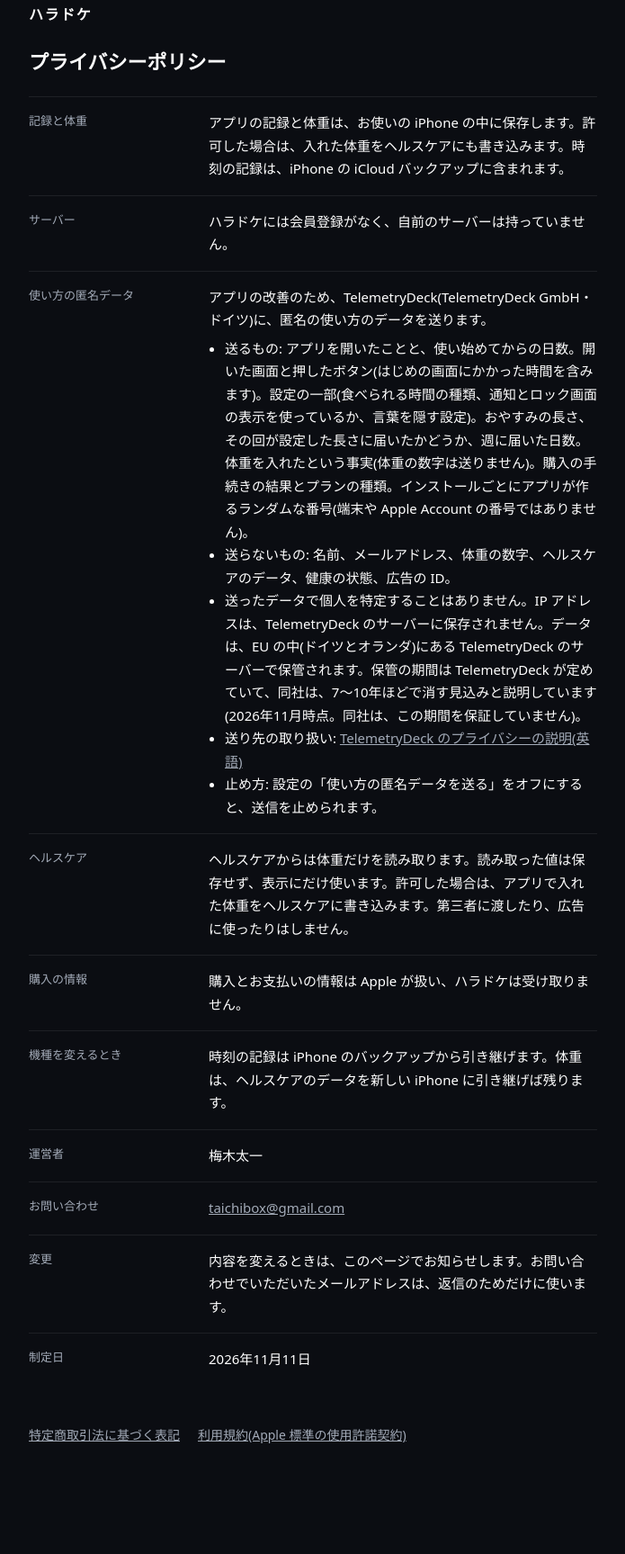
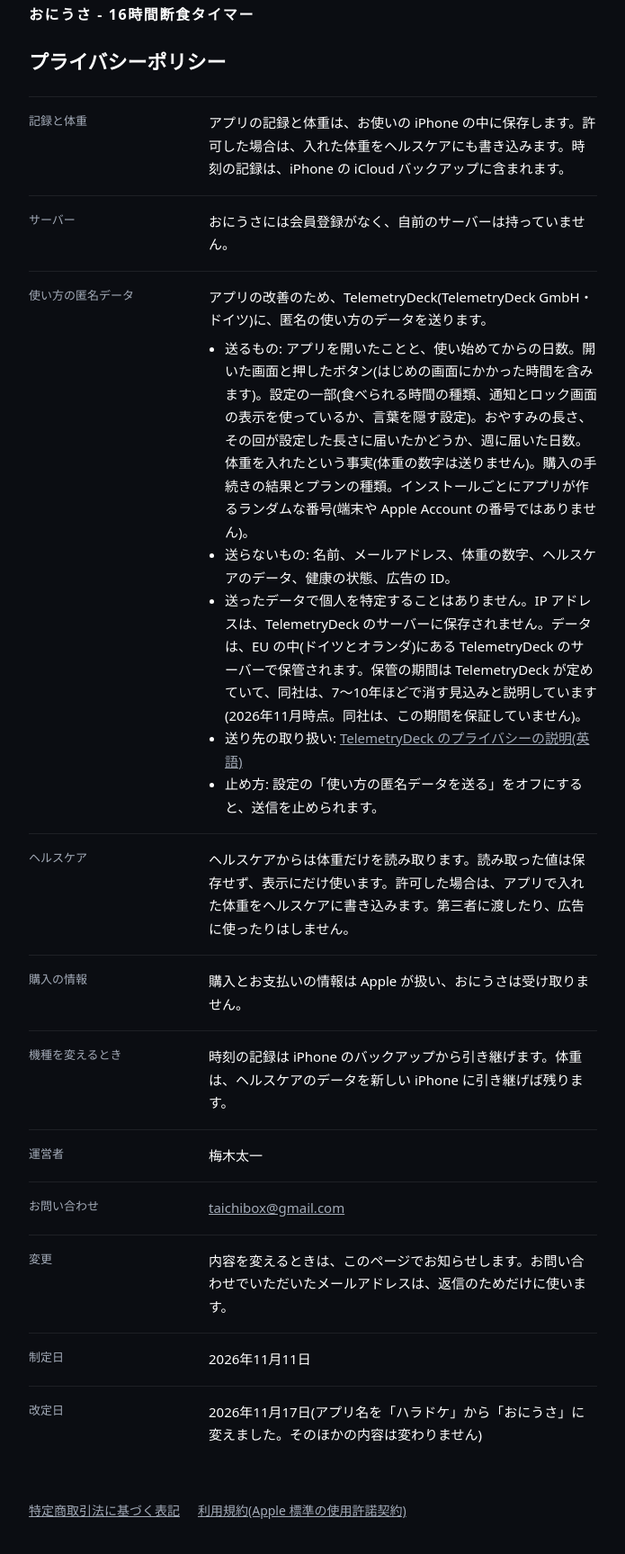
Before and after one commit to ta1pre/haradoke-legal, a plain HTML site: page privacy/index.html in a window 1280 px wide. Shown: the part 29-1756 px from the top of the page at 90% size, without its empty margins (292-987 px from the left). Before the commit the page ends 1693 px from the top, so only its background shows below. Drawn offline with Linux system fonts and the light colour scheme.

Commit message:
アプリ名・商品名を「おにうさ」「おにうさプラス」に (#1)
* アプリ名を「おにうさ」、商品名を「おにうさプラス」に(名義・URL は変えない)

Co-Authored-By: Claude Opus 5.5 <noreply@anthropic.com>

* 直し1周目: 改定日(改名だけ・ほかは不変)を足し、見出しと title をストアの名前にそろえる

Co-Authored-By: Claude Opus 5.5 <noreply@anthropic.com>

* README: 文の正本は公開中の HTML と書く(審査の推奨)

Co-Authored-By: Claude Opus 5.5 <noreply@anthropic.com>

---------

Co-authored-by: ta1pre <190441982+ta1pre@users.noreply.github.com>
Co-authored-by: Claude Opus 5.5 <noreply@anthropic.com>

```diff
--- a/privacy/index.html
+++ b/privacy/index.html
@@ -1,13 +1,13 @@
-<!doctype html><html lang="ja"><head><meta charset="utf-8"><meta name="viewport" content="width=device-width,initial-scale=1"><title>プライバシーポリシー | ハラドケ</title><link rel="stylesheet" href="../style.css"></head>
-<body><main class="page"><p class="brand">ハラドケ</p><h1>プライバシーポリシー</h1><dl>
+<!doctype html><html lang="ja"><head><meta charset="utf-8"><meta name="viewport" content="width=device-width,initial-scale=1"><title>プライバシーポリシー | おにうさ - 16時間断食タイマー</title><link rel="stylesheet" href="../style.css"></head>
+<body><main class="page"><p class="brand">おにうさ - 16時間断食タイマー</p><h1>プライバシーポリシー</h1><dl>
 <dt>記録と体重</dt><dd>アプリの記録と体重は、お使いの iPhone の中に保存します。許可した場合は、入れた体重をヘルスケアにも書き込みます。時刻の記録は、iPhone の iCloud バックアップに含まれます。</dd>
-<dt>サーバー</dt><dd>ハラドケには会員登録がなく、自前のサーバーは持っていません。</dd>
+<dt>サーバー</dt><dd>おにうさには会員登録がなく、自前のサーバーは持っていません。</dd>
 <dt>使い方の匿名データ</dt><dd>アプリの改善のため、TelemetryDeck(TelemetryDeck GmbH・ドイツ)に、匿名の使い方のデータを送ります。<ul><li>送るもの: アプリを開いたことと、使い始めてからの日数。開いた画面と押したボタン(はじめの画面にかかった時間を含みます)。設定の一部(食べられる時間の種類、通知とロック画面の表示を使っているか、言葉を隠す設定)。おやすみの長さ、その回が設定した長さに届いたかどうか、週に届いた日数。体重を入れたという事実(体重の数字は送りません)。購入の手続きの結果とプランの種類。インストールごとにアプリが作るランダムな番号(端末や Apple Account の番号ではありません)。</li><li>送らないもの: 名前、メールアドレス、体重の数字、ヘルスケアのデータ、健康の状態、広告の ID。</li><li>送ったデータで個人を特定することはありません。IP アドレスは、TelemetryDeck のサーバーに保存されません。データは、EU の中(ドイツとオランダ)にある TelemetryDeck のサーバーで保管されます。保管の期間は TelemetryDeck が定めていて、同社は、7〜10年ほどで消す見込みと説明しています(2026年11月時点。同社は、この期間を保証していません)。</li><li>送り先の取り扱い: <a href="https://telemetrydeck.com/docs/guides/privacy-faq/">TelemetryDeck のプライバシーの説明(英語)</a></li><li>止め方: 設定の「使い方の匿名データを送る」をオフにすると、送信を止められます。</li></ul></dd>
 <dt>ヘルスケア</dt><dd>ヘルスケアからは体重だけを読み取ります。読み取った値は保存せず、表示にだけ使います。許可した場合は、アプリで入れた体重をヘルスケアに書き込みます。第三者に渡したり、広告に使ったりはしません。</dd>
-<dt>購入の情報</dt><dd>購入とお支払いの情報は Apple が扱い、ハラドケは受け取りません。</dd>
+<dt>購入の情報</dt><dd>購入とお支払いの情報は Apple が扱い、おにうさは受け取りません。</dd>
 <dt>機種を変えるとき</dt><dd>時刻の記録は iPhone のバックアップから引き継げます。体重は、ヘルスケアのデータを新しい iPhone に引き継げば残ります。</dd>
 <dt>運営者</dt><dd>梅木太一</dd>
 <dt>お問い合わせ</dt><dd><a href="mailto:taichibox@gmail.com">taichibox@gmail.com</a></dd>
 <dt>変更</dt><dd>内容を変えるときは、このページでお知らせします。お問い合わせでいただいたメールアドレスは、返信のためだけに使います。</dd>
-<dt>制定日</dt><dd>2026年11月11日</dd>
+<dt>制定日</dt><dd>2026年11月11日</dd><dt>改定日</dt><dd>2026年11月17日(アプリ名を「ハラドケ」から「おにうさ」に変えました。そのほかの内容は変わりません)</dd>
 </dl><nav><a href="../tokushoho/">特定商取引法に基づく表記</a><a href="https://www.apple.com/legal/internet-services/itunes/dev/stdeula/">利用規約(Apple 標準の使用許諾契約)</a></nav></main></body></html>
```
Also changed, not shown: index.html (+1 -1 lines), tokushoho/index.html (+3 -3 lines), 1 other file.
